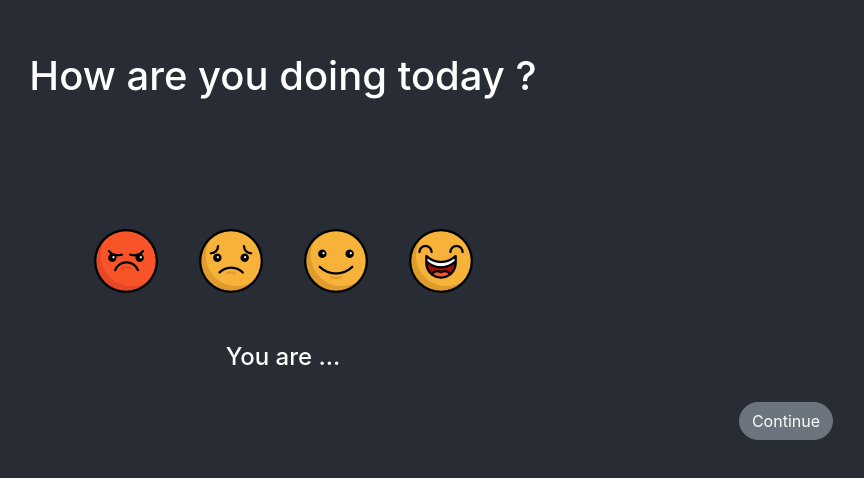
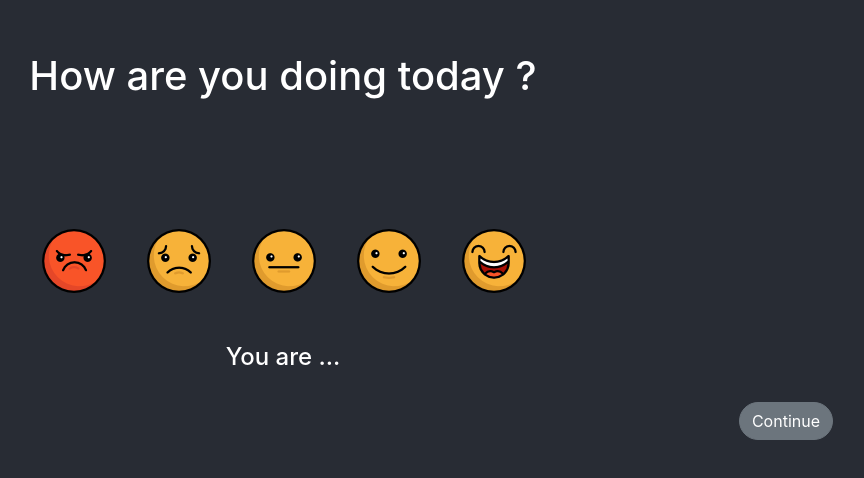
Before and after one commit to niniltp/react-BringItOn, a React (Create React App) app: page / in a window 1280 px wide. Shown: the part 112-590 px from the top of the page, without its empty margins (357-1221 px from the left). Built offline with nearby package versions, Linux system fonts and the light colour scheme.

Commit message:
add soso mood

```diff
--- a/src/survey/Mood.js
+++ b/src/survey/Mood.js
@@ -5,6 +5,7 @@ import angry from '../img/angry.png'
 import happy from '../img/happy.png'
 import sad from '../img/sad.png'
 import fine from '../img/fine.png'
+import soso from '../img/so-so.png'
 
 class Mood extends Component {
     constructor(props) {
@@ -30,9 +31,12 @@ class Mood extends Component {
             this.setState({ mood : "sad"});
         }
         if(this.state.rSelected === 3){
+            this.setState({ mood : "so-so"});
+        }
+        if(this.state.rSelected === 4){
             this.setState({ mood : "fine"});
         }
-        if(this.state.rSelected === 4){
+        if(this.state.rSelected === 5){
             this.setState({ mood : "happy"});
         }
     }
@@ -46,8 +50,9 @@ class Mood extends Component {
                 <div className="Center">
                     <Button className="Button-mood" onClick={() => this.setRSelected(1)} active={this.state.rSelected === 1}><img src={angry} alt="angryMood"/></Button>
                     <Button className="Button-mood" onClick={() => this.setRSelected(2)} active={this.state.rSelected === 2}><img src={sad} alt="sadMood"/></Button>
-                    <Button className="Button-mood" onClick={() => this.setRSelected(3)} active={this.state.rSelected === 3}><img src={fine} alt="fineMood"/></Button>
-                    <Button className="Button-mood" onClick={() => this.setRSelected(4)} active={this.state.rSelected === 4}><img src={happy} alt="happyMood"/></Button>
+                    <Button className="Button-mood" onClick={() => this.setRSelected(3)} active={this.state.rSelected === 3}><img src={soso} alt="fineMood"/></Button>
+                    <Button className="Button-mood" onClick={() => this.setRSelected(4)} active={this.state.rSelected === 4}><img src={fine} alt="fineMood"/></Button>
+                    <Button className="Button-mood" onClick={() => this.setRSelected(5)} active={this.state.rSelected === 5}><img src={happy} alt="happyMood"/></Button>
                 </div>
                 <h4 className="select-Mood Center">You are {this.state.mood}</h4>
 
```
Also changed, not shown: src/img/so-so.png (added).
